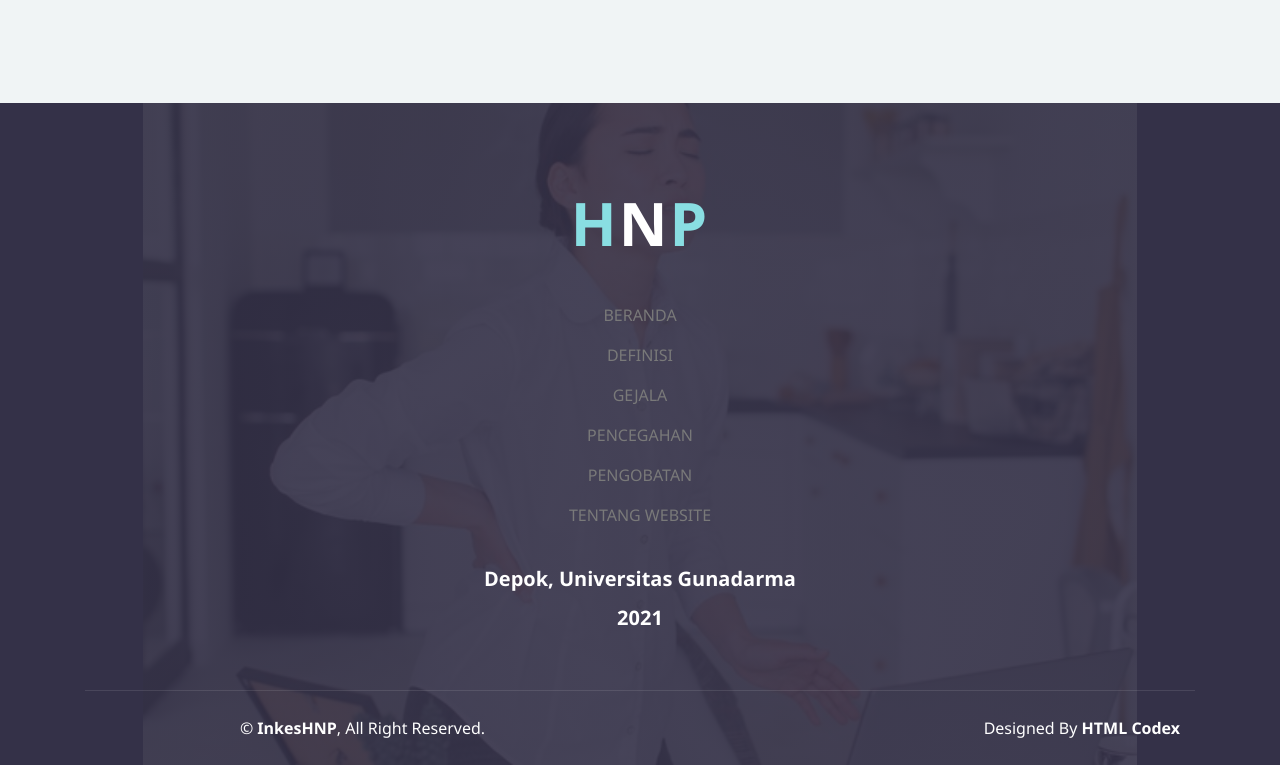
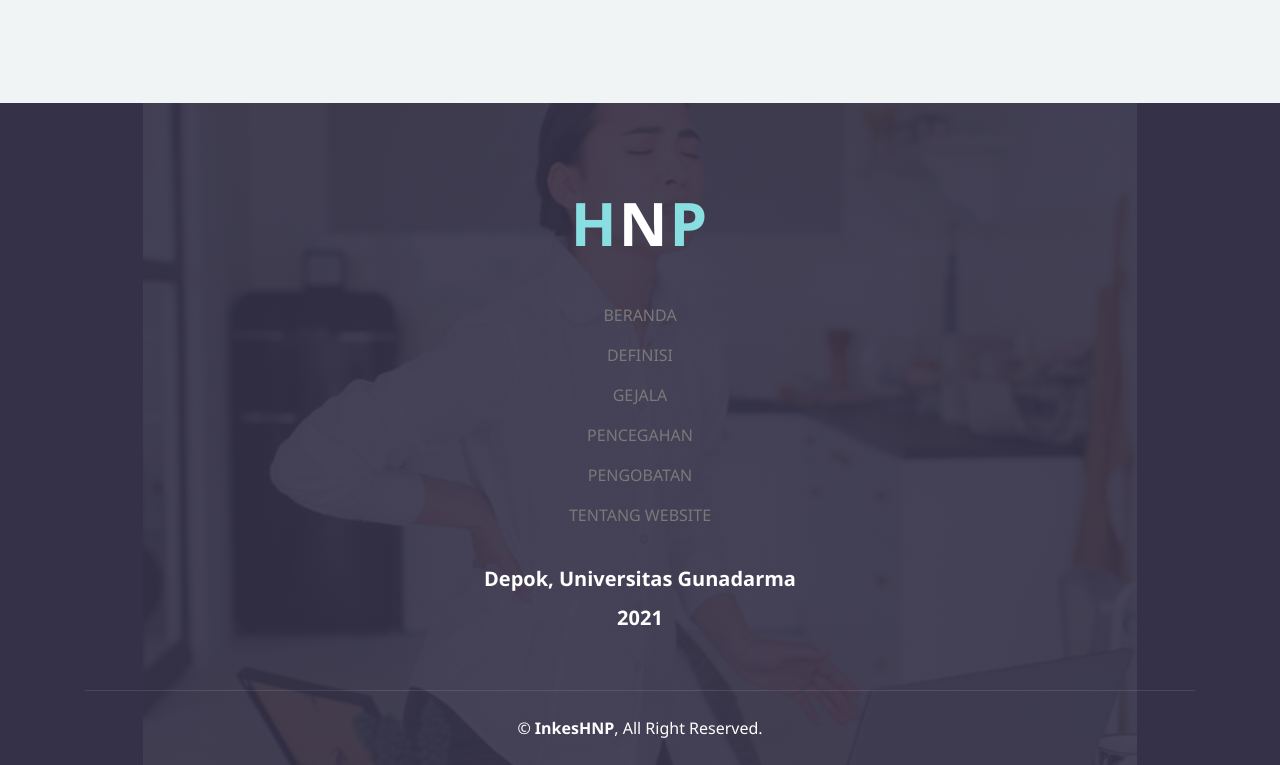
Before and after one commit to inkeshnp/inkeshnp.github.io, a plain HTML site: page definisi.html in a window 1280 px wide. Shown: the part 1034-1799 px from the top of the page. Drawn offline with nearby package versions, Linux system fonts and the light colour scheme.

Commit message:
Update definisi.html
definisi final

```diff
--- a/definisi.html
+++ b/definisi.html
@@ -4,8 +4,8 @@
         <meta charset="utf-8">
         <title>Apa itu HNP?</title>
         <meta content="width=device-width, initial-scale=1.0" name="viewport">
-        <meta content="Free Website Template" name="keywords">
-        <meta content="Free Website Template" name="description">
+        <meta content="Penyakit Syaraf Kejepit, HNP, Hernia Nucleus Pulposus" name="keywords">
+        <meta content="Mari lebih mengenal penyakit HNP" name="description">
 
         <!-- Favicon -->
         <link href="img/favicon.ico" rel="icon">
@@ -150,11 +150,8 @@
                 </div>
                 <div class="container copyright">
                     <div class="row">
-                        <div class="col-md-6">
+                        <div class="col-md-12">
                             <p>&copy; <a href="#">InkesHNP</a>, All Right Reserved.</p>
-                        </div>
-                        <div class="col-md-6">
-                            <p>Designed By <a href="https://htmlcodex.com">HTML Codex</a></p>
                         </div>
                     </div>
                 </div>
```
